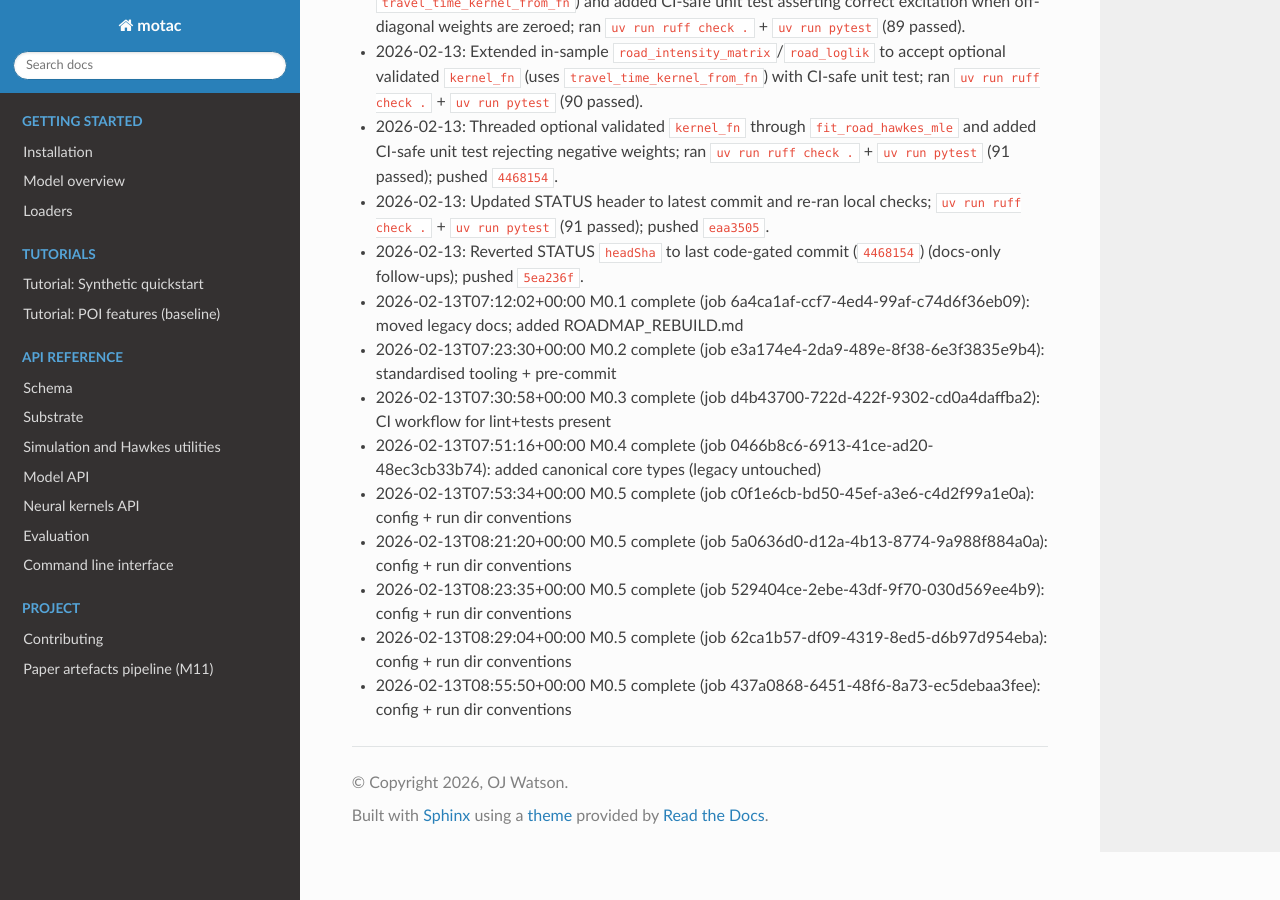
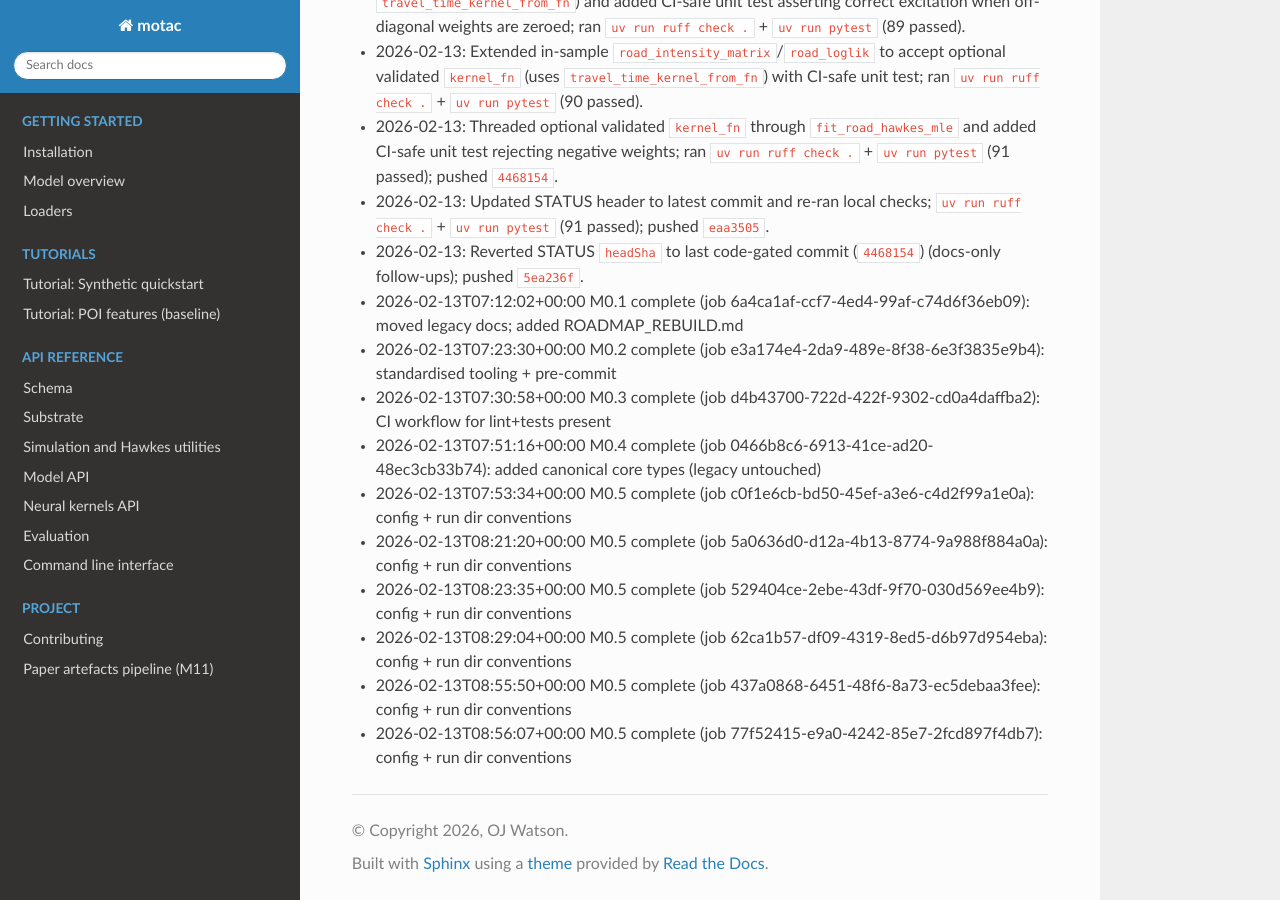
Before and after one commit to OJWatson/motac, a Sphinx documentation site: the page built from docs/WORKLOG.md, in a window 1280 px wide and 900 px high, scrolled down 3535 px. Built offline with Sphinx 7.4.7 and the Read the Docs theme 3.1.0, drawn with Linux system fonts in a browser that asks for light colours.

Commit message:
feat: add config + run directory conventions

```diff
--- a/docs/WORKLOG.md
+++ b/docs/WORKLOG.md
@@ -70,3 +70,4 @@ Guidelines:
 - 2026-02-13T08:23:35+00:00 M0.5 complete (job 529404ce-2ebe-43df-9f70-030d569ee4b9): config + run dir conventions
 - 2026-02-13T08:29:04+00:00 M0.5 complete (job 62ca1b57-df09-4319-8ed5-d6b97d954eba): config + run dir conventions
 - 2026-02-13T08:55:50+00:00 M0.5 complete (job 437a0868-6451-48f6-8a73-ec5debaa3fee): config + run dir conventions
+- 2026-02-13T08:56:07+00:00 M0.5 complete (job 77f52415-e9a0-4242-85e7-2fcd897f4db7): config + run dir conventions
```
